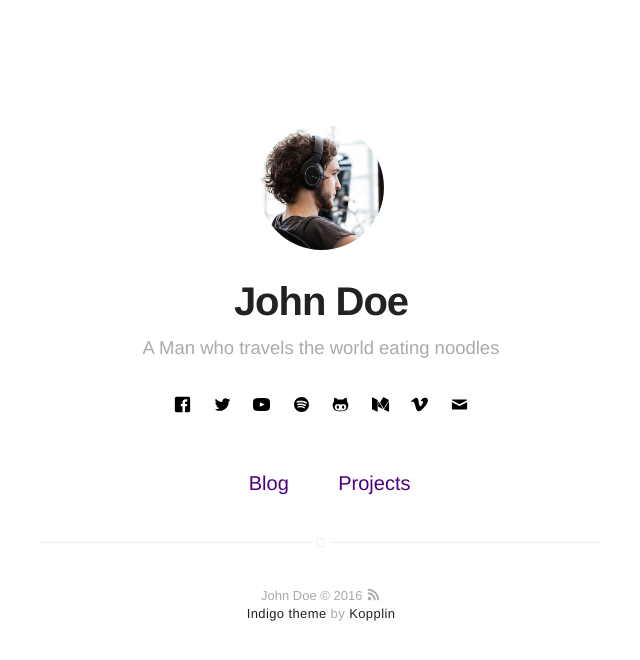
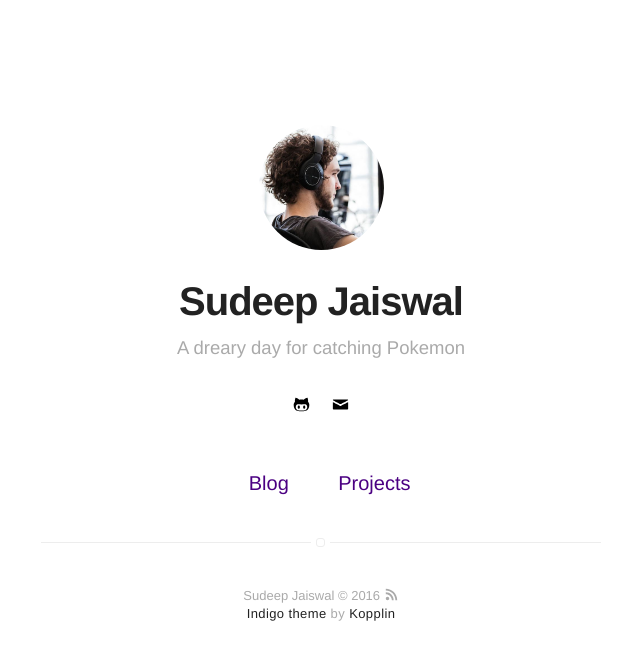
Before and after one commit to sudeepjaiswal/sudeepjaiswal.github.io, a Jekyll site: the page built from index.html, in a window 1280 px wide. Shown: the top 660 px of the page, without its empty margins (319-959 px from the left). Built offline with Jekyll 4.4.1, drawn with Linux system fonts in a browser that asks for light colours.

Commit message:
configured options

```diff
--- a/_config.yml
+++ b/_config.yml
@@ -1,16 +1,16 @@
 # main text of home
-name: John Doe
-bio: A Man who travels the world eating noodles
+name: Sudeep Jaiswal
+bio: A dreary day for catching Pokemon
 
 # twitter summary info
-description: A blog about technology and stuff related
+description: A blog about nothing
 
 # if it's an external image, update below for true
 # better with square images
 external-image: false
 picture: assets/images/profile.jpg
 
-url: http://koppl.in/indigo
+url: http://sudeepjaiswal.com
 # your url: http://USERNAME.github.io
 
 permalink: /:title/
@@ -19,42 +19,35 @@ markdown: kramdown
 highlighter: rouge
 
 # To enable google analytics, supply your token below
-# analytics-google: 'UA-MYANALYTICS'
+analytics-google: 'UA-82403267-1'
 
 # To enable piwik tracking, supply your url & site ID below
 # analytics-piwik-url: 'piwik.my-host.com'
 # analytics-piwik-id: 1
 
 # if you don't want comments in your posts, set to false
-disqus: mydisqus
+# disqus: mydisqus
 
 # if you don't have any of social below, comment the line
-facebook: myfacebook
-twitter: mytwitter
+# facebook: myfacebook
+# twitter: mytwitter
 # google: mygoogle
 # instagram: myinstagram
 # pinterest: mypinterest
 # linkedin: mylinkedin
-youtube: myyoutube
-spotify: myspotify
-github: mygithub
-medium: medium
-vimeo: myvimeo
-email: myemail@gmail.com
+# youtube: myyoutube
+# spotify: myspotify
+# medium: medium
+# vimeo: myvimeo
+github: sudeepjaiswal
+email: sudeepjaiswal87@gmail.com
 
 authors:
-    johndoe:
-        name: John Doe
-        bio: A Man who travels the world eating noodles
+    sudeepjaiswal:
+        name: Sudeep Jaiswal
+        bio: A dreary day for catching Pokemon
         external-image: false
         picture: assets/images/profile.jpg
-        twitter: johndoe
-    jamesfoster:
-        name: James Foster
-        bio: A Man who develops software with coffee
-        external-image: false
-        picture: assets/images/james.jpg
-        twitter: jamesfoster
 
 # do you want a larger site? change the option below
 # options: [normal, large] | default: normal
```
